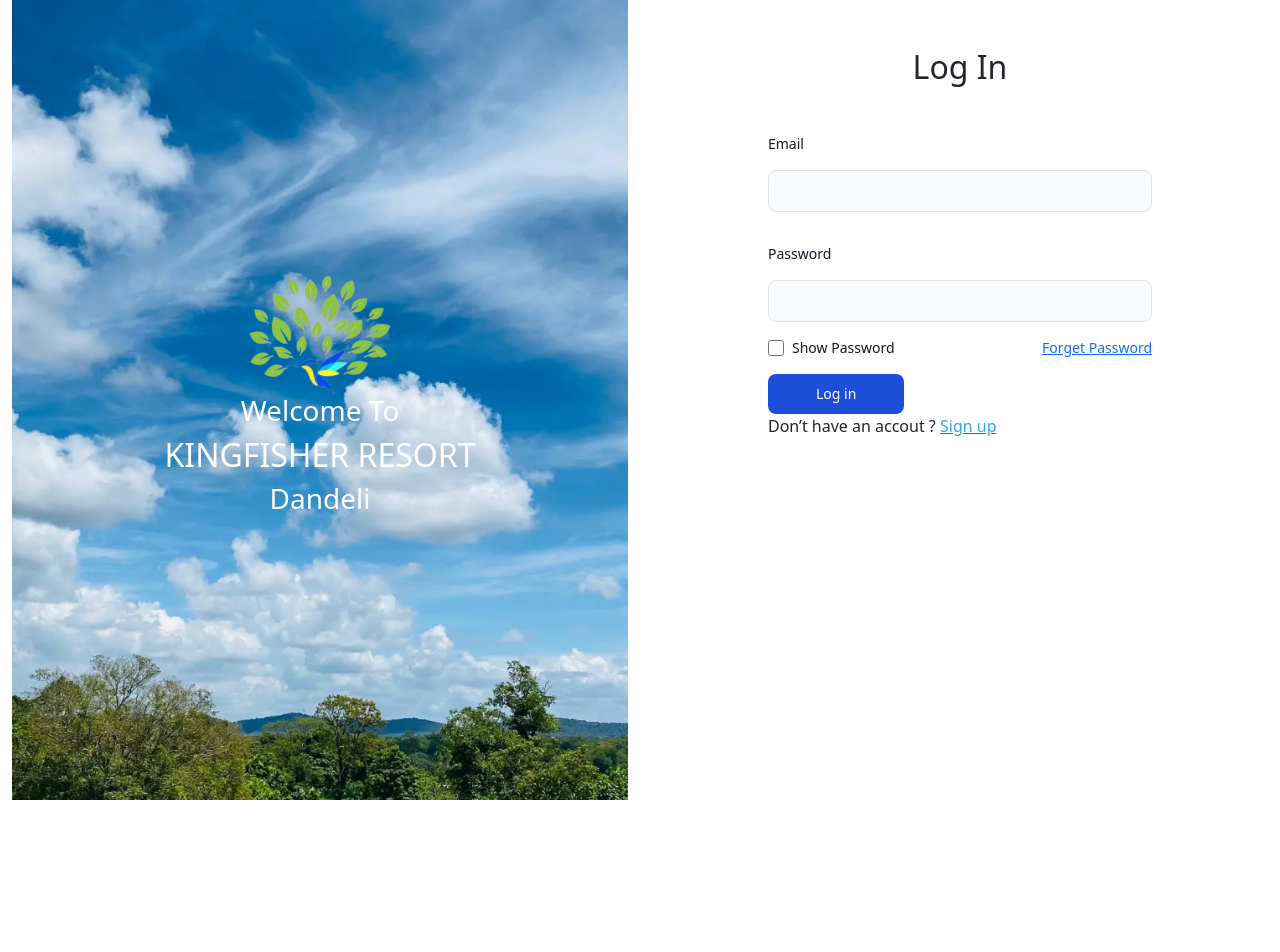
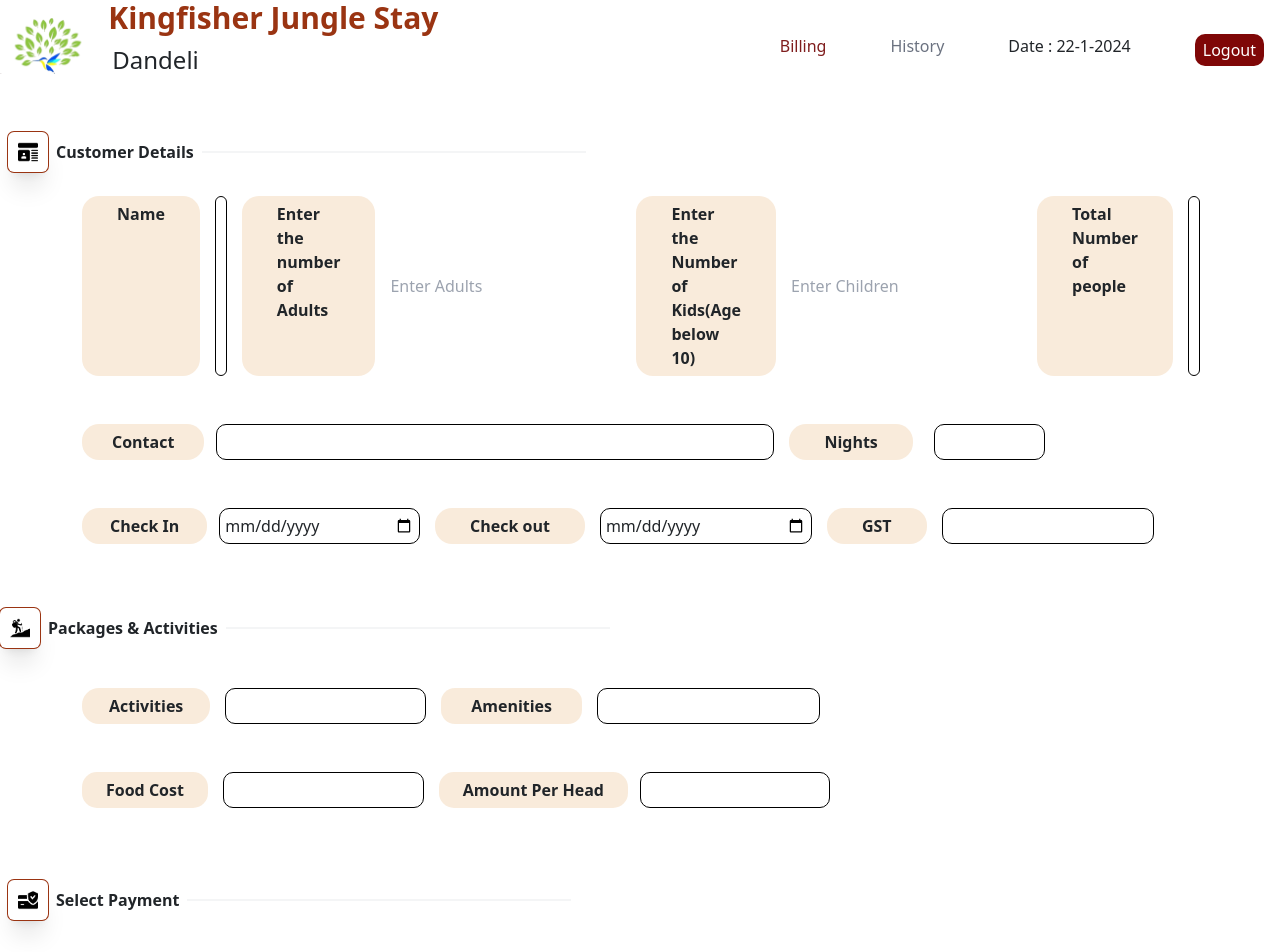
Before and after one commit to orbittechnologys/kingfisherfrontend, a React (Create React App) app in the folder frontend/: page /billing in a window 1280 px wide. Shown: the top 952 px of the page. Before the commit the page ends 800 px from the top, so only its background shows below. Built offline with nearby package versions, Linux system fonts and the light colour scheme.

Commit message:
Client requested changes

```diff
--- a/frontend/src/App.js
+++ b/frontend/src/App.js
@@ -15,12 +15,13 @@
 
 function App() {
 
-  const initialLoginStatus = localStorage.getItem('isLoggedIn') === 'true';
-  const [isLoggedIn, setIsLoggedIn] = useState(initialLoginStatus)
+  // const initialLoginStatus = localStorage.getItem('isLoggedIn') === 'true';
+  // const [isLoggedIn, setIsLoggedIn] = useState(initialLoginStatus)'
+  const [isLoggedIn,setIsLoggedIn] = useState(true)
 
-  useEffect(() => {
-    localStorage.setItem('isLoggedIn', isLoggedIn)
-  }, [isLoggedIn])
+  // useEffect(() => {
+  //   localStorage.setItem('isLoggedIn', isLoggedIn)
+  // }, [isLoggedIn])
 
   return (
     <div className="App">
--- a/frontend/src/components/Billing.jsx
+++ b/frontend/src/components/Billing.jsx
@@ -1,4 +1,4 @@
-import React, { useState } from 'react'
+import React, { useEffect, useState } from 'react'
 import axios from 'axios'
 // import { SiPhonepe } from "react-icons/si";
 import ReactDOMServer from 'react-dom/server'; // Add this import
@@ -8,7 +8,7 @@
 const Billing = () => {
   const [Loader ,setloader]=useState(false)
   const [cName , setcName]=useState(null)
-  const [Persons , setPersons]=useState(null)
+  const [Persons , setPersons]=useState(0)
   const [Contact , setContact]=useState(null)
   const [days , setdays]=useState(null)
   const [Check_In , setCheck_In]=useState(null)
@@ -20,6 +20,8 @@
   const [Food_Cost , setFood_Cost]=useState(null)
   const [selectedPaymentMethod , setselectedPaymentMethod]=useState(null)
   const [selecteAdvancedPayment , setselecteAdvancedPayment]=useState(false)
+  const [adults, setAdults] = useState(0)
+  const [kids, setKids] =useState(0)
 
   const [Advance_payment , setAdvance_payment]=useState(null)
   const [SaveBill , setSaveBill]=useState(0)
@@ -31,6 +33,7 @@
   let mm = today.getMonth() + 1;
   let yy = today.getFullYear()
   let cdate =  dd+ "-" + mm + "-" +yy ;
+  let persons= 0;
 
   const Navigate = useNavigate()
 
@@ -63,7 +66,7 @@
     console.log(data)
     setloader(true)
     try {
-      axios.post(`http://localhost:8080/bill/save/${amount}/${days}`,data)
+      axios.post(`http://localhost:8080/bill/save/${amount}/${days}/${kids}`,data)
       .then((response)=>{
         console.log(response)
         setSaveBill(response.data.data)
@@ -90,6 +93,10 @@
     }
   };
 
+useEffect(()=>{
+  console.log(typeof(adults),typeof(kids))
+  setPersons(Number(adults)+Number(kids))
+}, [adults, kids])
 
 
 
@@ -128,7 +135,7 @@
               <div >
               <h2 style={{color:'#7F0707'}}>Kingfisher Jungle Stay</h2>
               <h3 style={{marginTop:"-20px"}} class="self-center text-2xl font-bold">Dandeli</h3>
-              <h3 style={{marginTop:"-20px"}} class="self-center text-2xl font-bold">GST Nubmber</h3>
+              <h3 style={{marginTop:"-20px"}} class="self-center text-2xl font-bold">GST Number</h3>
               <h4 style={{marginTop:"-20px"}} class="self-center text-2xl ">Contact No :</h4>
                 SKINGFISHER JUNGLE STAY  <br />
                 BAMANGI, RESORT SY. NO 63,  <br />
@@ -139,6 +146,8 @@
               <div >
               <h2>Bill to</h2>
               <h3 style={{marginTop:"-20px"}}>{SaveBill.customerName}<span style={{opacity:"50%"}}>  + {SaveBill.totalCustomer - 1} Persons</span></h3>
+              <h3 style={{marginTop:"-20px"}}>{SaveBill.customerName}<span style={{opacity:"50%"}}>  + {kids} Kids</span></h3>
+              <h3 style={{marginTop:"-20px"}}>{SaveBill.customerName}<span style={{opacity:"50%"}}>  + {adults} Adults</span></h3>
               <h4 style={{marginTop:"-20px",opacity:"50%"}}>{SaveBill.customerGstNumber}</h4>
               <h4 style={{marginTop:"-20px",opacity:"50%"}}>{SaveBill.customerPhone}</h4>
 
@@ -276,35 +285,38 @@
       <hr class="w-96 h-0.5  bg-gray-300 border-0"/>
 </div>
 <div className=' container d-flex justify-content-start'>
-    <span style={{background:'#F5DEC399' , padding:'6px 35px', borderRadius:'17px', marginRight:'15px'}}>Name</span>
+    <span className='fw-bold'  style={{background:'#F5DEC399' , padding:'6px 35px', borderRadius:'17px', marginRight:'15px'}}>Name</span>
 
     <input type='text' value={cName} onChange={(e)=>setcName(e.target.value)} style={{width:'50%', border:'1px solid black' ,borderRadius:'10px',padding:'0 5px'}}/>
 
-    <span  style={{background:'#F5DEC399' , padding:'6px 35px', borderRadius:'17px', marginRight:'15px',marginLeft:'15px'}}>Persons</span>
-
-    <input type='text' value={Persons} onChange={(e)=>setPersons(e.target.value)} style={{width:'20%', border:'1px solid black' ,borderRadius:'10px',padding:'0 5px'}}/>
+    <label className='fw-bold' style={{background:'#F5DEC399' , padding:'6px 35px', borderRadius:'17px', marginRight:'15px',marginLeft:'15px'}}>Enter the number of Adults</label>
+    <input placeholder='Enter Adults' onChange={(e)=>{setAdults(e.target.value)}} type='number' min={0}/>
+    <label className='fw-bold' style={{background:'#F5DEC399' , padding:'6px 35px', borderRadius:'17px', marginRight:'15px',marginLeft:'15px'}}>Enter the Number  of Kids(Age below 10)</label>
+    <input placeholder='Enter Children' onChange={(e)=>{setKids(e.target.value)}} type='number' min={0} />
+    <label className='fw-bold' style={{background:'#F5DEC399' , padding:'6px 35px', borderRadius:'17px', marginRight:'15px',marginLeft:'15px'}}>Total Number of people</label>
+    <input type='number' min={0} value={Persons} readOnly  style={{width:'20%', border:'1px solid black' ,borderRadius:'10px',padding:'0 5px'}}/>
 </div>
 
 <div className=' container d-flex justify-content-start mt-5'>
-    <span style={{background:'#F5DEC399' , padding:'6px 30px', borderRadius:'17px', marginRight:'12px'}}>Contact</span>
+    <span className='fw-bold'  style={{background:'#F5DEC399' , padding:'6px 30px', borderRadius:'17px', marginRight:'12px'}}>Contact</span>
 
     <input type='text' value={Contact} onChange={(e)=>setContact(e.target.value)} style={{width:'50%', border:'1px solid black' ,borderRadius:'10px',padding:'0 5px'}}/>
 
-    <span style={{background:'#F5DEC399' , padding:'6px 35px', borderRadius:'17px', marginRight:'21px',marginLeft:'15px'}}>Nights</span>
+    <span className='fw-bold'  style={{background:'#F5DEC399' , padding:'6px 35px', borderRadius:'17px', marginRight:'21px',marginLeft:'15px'}}>Nights</span>
 
     <input type='text' value={days} onChange={(e)=>setdays(e.target.value)} style={{width:'10%', border:'1px solid black' ,borderRadius:'10px',padding:'0 5px'}}/>
 </div>
 
 <div className=' container d-flex justify-content-start mt-5'>
-    <span style={{background:'#F5DEC399' , padding:'6px 28px', borderRadius:'17px', marginRight:'12px'}}>Check In</span>
+    <span className='fw-bold'  style={{background:'#F5DEC399' , padding:'6px 28px', borderRadius:'17px', marginRight:'12px'}}>Check In</span>
 
     <input type='date' value={Check_In} onChange={(e)=>setCheck_In(e.target.value)} style={{width:'18%', border:'1px solid black' ,borderRadius:'10px',padding:'0 5px'}}/>
 
-    <span style={{background:'#F5DEC399' , padding:'6px 35px', borderRadius:'17px', marginRight:'15px',marginLeft:'15px'}}>Check out</span>
+    <span className='fw-bold'  style={{background:'#F5DEC399' , padding:'6px 35px', borderRadius:'17px', marginRight:'15px',marginLeft:'15px'}}>Check out</span>
 
     <input type='date' value={Check_out} onChange={(e)=>setCheck_out(e.target.value)} style={{width:'19%', border:'1px solid black' ,borderRadius:'10px',padding:'0 5px'}}/>
 
-    <span style={{background:'#F5DEC399' , padding:'6px 35px', borderRadius:'17px', marginRight:'15px',marginLeft:'15px'}}>GST</span>
+    <span className='fw-bold'  style={{background:'#F5DEC399' , padding:'6px 35px', borderRadius:'17px', marginRight:'15px',marginLeft:'15px'}}>GST</span>
 
     <input type='text' value={GST} onChange={(e)=>setGST(e.target.value)} style={{width:'19%', border:'1px solid black' ,borderRadius:'10px',padding:'0 5px'}}/>
 </div>
@@ -316,21 +328,21 @@
 </div>
 
 <div className=' container d-flex justify-content-start '>
-    <span style={{background:'#F5DEC399' , padding:'6px 27px', borderRadius:'17px', marginRight:'15px'}}>Activities</span>
+    <span className='fw-bold'  style={{background:'#F5DEC399' , padding:'6px 27px', borderRadius:'17px', marginRight:'15px'}}>Activities</span>
 
     <input type='text' value={Activities} onChange={(e)=>setActivities(e.target.value)} style={{width:'18%', border:'1px solid black' ,borderRadius:'10px',padding:'0 5px'}}/>
 
-    <span style={{background:'#F5DEC399' , padding:'6px 30px', borderRadius:'14px', marginRight:'15px',marginLeft:'15px'}}>Amenities</span>
+    <span className='fw-bold'  style={{background:'#F5DEC399' , padding:'6px 30px', borderRadius:'14px', marginRight:'15px',marginLeft:'15px'}}>Amenities</span>
 
     <input type='text' value={Amenities} onChange={(e)=>setAmenities(e.target.value)} style={{width:'20%', border:'1px solid black' ,borderRadius:'10px',padding:'0 5px'}}/>
 </div>
 
 <div className=' container d-flex justify-content-start mt-5'>
-    <span style={{background:'#F5DEC399' , padding:'6px 24px', borderRadius:'15px', marginRight:'15px'}}>Food Cost</span>
+    <span className='fw-bold'  style={{background:'#F5DEC399' , padding:'6px 24px', borderRadius:'15px', marginRight:'15px'}}>Food Cost</span>
 
     <input type='text' value={Food_Cost} onChange={(e)=>setFood_Cost(e.target.value)} style={{width:'18%', border:'1px solid black' ,borderRadius:'10px',padding:'0 5px'}}/>
 
-    <span style={{background:'#F5DEC399' , padding:'6px 24px', borderRadius:'15px', marginRight:'12px', marginLeft:'15px'}}>Amount Per Head</span>
+    <span className='fw-bold'  style={{background:'#F5DEC399' , padding:'6px 24px', borderRadius:'15px', marginRight:'12px', marginLeft:'15px'}}>Amount Per Head</span>
 
     <input type='text' value={amount} onChange={(e)=>setamount(e.target.value)} style={{width:'17%', border:'1px solid black' ,borderRadius:'10px',padding:'0 5px'}}/>
 
@@ -345,7 +357,7 @@
 
 
     <input type='radio' checked={selectedPaymentMethod === 'UPI'} onChange={(e)=>setselectedPaymentMethod(e.target.value)} name='paymentMethod' value='UPI' style={{width:'5%', border:'1px solid black' ,borderRadius:'10px',marginLeft:'5px'}}/>
-    <span style={{ fontSize:'30px',color:"#6739B7", marginLeft:'-42%'}}><img src='Banner15.webp' style={{height:'30px', width:'90px'}} /></span>
+    <span className='fw-bold'  style={{ fontSize:'30px',color:"#6739B7", marginLeft:'-42%'}}><img src='Banner15.webp' style={{height:'30px', width:'90px'}} /></span>
 
 
     <input type='radio' checked={selectedPaymentMethod === 'Cash'} onChange={(e)=>setselectedPaymentMethod(e.target.value)} name='paymentMethod' value='Cash' style={{width:'5%', border:'1px solid black' ,borderRadius:'10px',marginLeft:'-35%'}}/>
```
Also changed, not shown: 1 other file (tests, documents, lock files or other folders).
